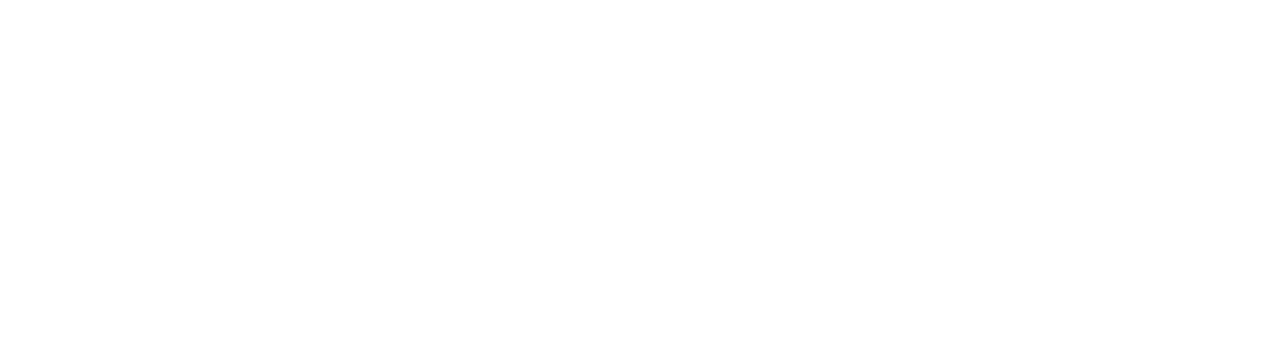
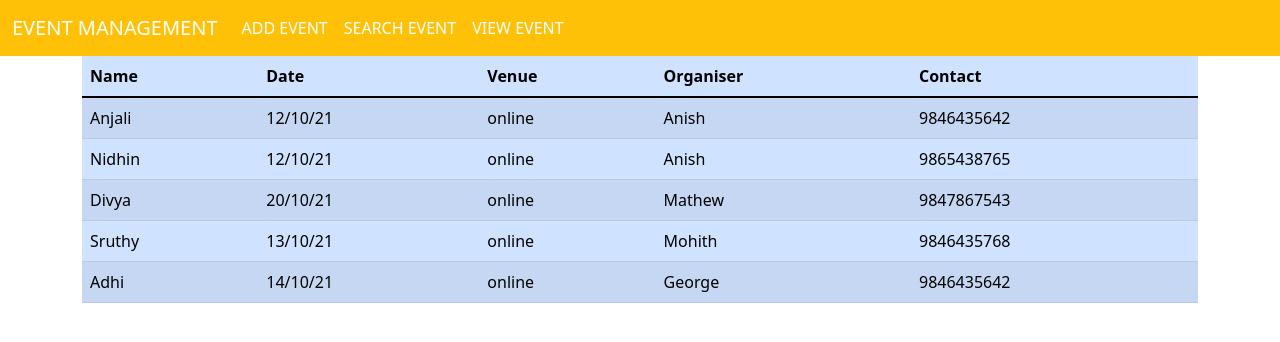
Before and after one commit to anjalireghunath/Event_Management_ReactApp, a React (Create React App) app: page /view in a window 1280 px wide. Before the commit this address had no page. Shown: the top 342 px of the page. Built offline with nearby package versions, Linux system fonts and the light colour scheme.

Commit message:
view all

```diff
--- a/src/App.js
+++ b/src/App.js
@@ -5,6 +5,7 @@
 import AddEvents from './components/AddEvents';
 import SearchEvent from './components/SearchEvent';
 import { BrowserRouter, Route, Routes } from 'react-router-dom';
+import View from './components/View';
 
 function App() {
   return (
@@ -13,6 +14,7 @@
 <Routes>
   <Route path='/' exact element={<AddEvents/>}/>
   <Route path='/search' exact element={<SearchEvent/>}/>
+  <Route path='/view' exact element={<View/>}/>
 </Routes>
 </BrowserRouter>
    </div>
--- a/src/components/Header.js
+++ b/src/components/Header.js
@@ -19,6 +19,9 @@
         <li className="nav-item">
             <Link className="nav-link active" to="/search">SEARCH EVENT</Link>
         </li>
+        <li className="nav-item">
+            <Link className="nav-link active" to="/view">VIEW EVENT</Link>
+        </li>
       </ul>
     </div>
   </div>
--- /dev/null
+++ b/src/components/View.js
@@ -0,0 +1,94 @@
+import React from 'react'
+import Header from './Header'
+
+const View = () => {
+    var viewEvent=[
+        {
+            "name":"Anjali",
+            "date":"12/10/21",
+            "venue":"online",
+            "organiser":"Anish",
+            "contact":"9846435642"
+        },
+        {
+            "name":"Nidhin",
+            "date":"12/10/21",
+            "venue":"online",
+            "organiser":"Anish",
+            "contact":"9865438765"
+        },
+        {
+            "name":"Divya",
+            "date":"20/10/21",
+            "venue":"online",
+            "organiser":"Mathew",
+            "contact":"9847867543"
+        },
+        {
+            "name":"Sruthy",
+            "date":"13/10/21",
+            "venue":"online",
+            "organiser":"Mohith",
+            "contact":"9846435768"
+        },
+        {
+            "name":"Adhi",
+            "date":"14/10/21",
+            "venue":"online",
+            "organiser":"George",
+            "contact":"9846435642"
+        }
+    ]
+
+  return (
+    <div>
+<Header/>
+<div className='container'>
+          <div className='row'>
+            <div className='col col-12 col-sm-12 col-md-12 col-lg-12 col-xl-12 col-xxl-12'>
+            <div className='row g-3'>
+                <div className='col col-12 col-sm-12 col-md-12 col-lg-12 col-xl-12 col-xxl-12'>
+                <table class="table table-primary table-striped">
+  <thead>
+    <tr>
+      <th scope="col">Name</th>
+      <th scope="col">Date</th>
+      <th scope="col">Venue</th>
+      <th scope="col">Organiser</th>
+      <th scope="col">Contact</th>
+    </tr>
+  </thead>
+  <tbody>
+    {viewEvent.map((value,key)=>{
+      return <tr>
+      <td>{value.name}</td>
+      <td>{value.date}</td>
+      <td>{value.venue}</td>
+      <td>{value.organiser}</td>
+      <td>{value.contact}</td>
+    </tr>
+    })}
+
+
+
+  </tbody>
+</table>
+
+
+
+                    </div>
+
+
+              </div>
+
+            </div>
+
+          </div>
+
+        </div>
+
+    </div>
+  )
+}
+
+export default View
```
